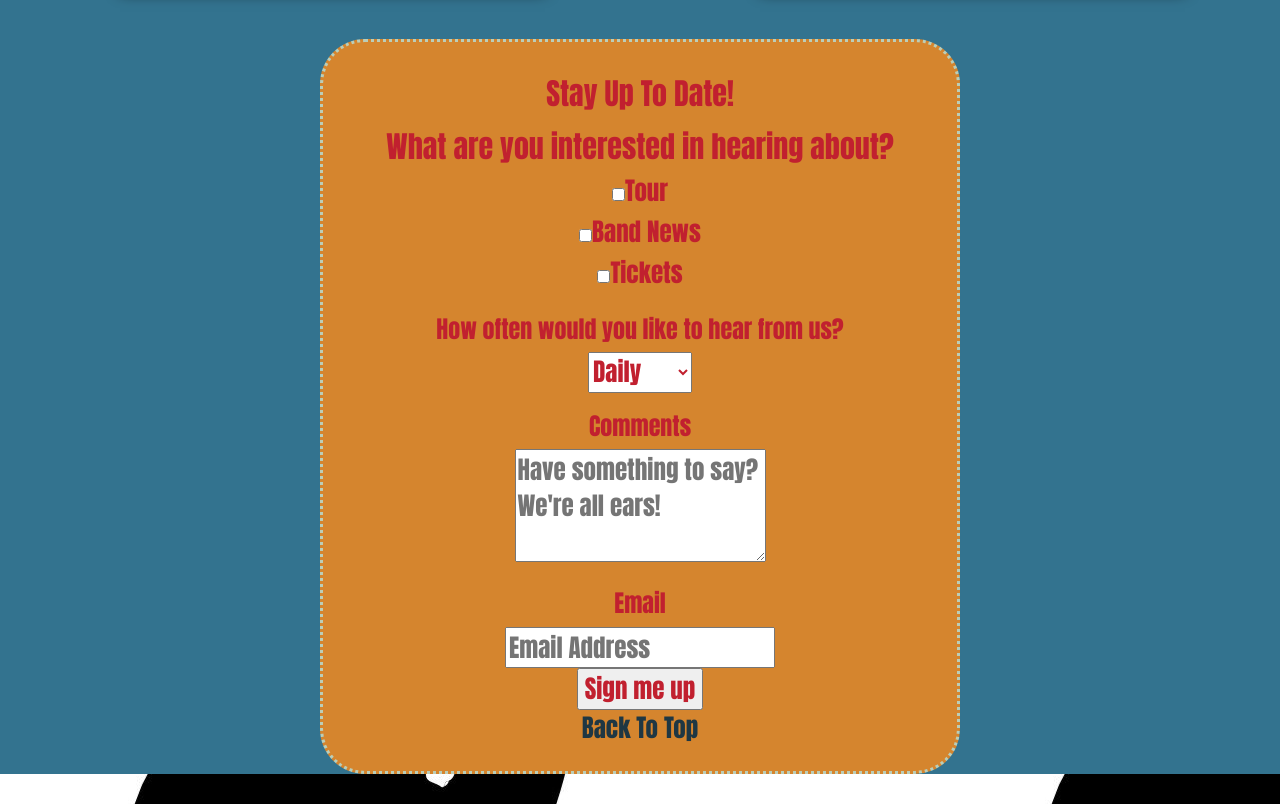
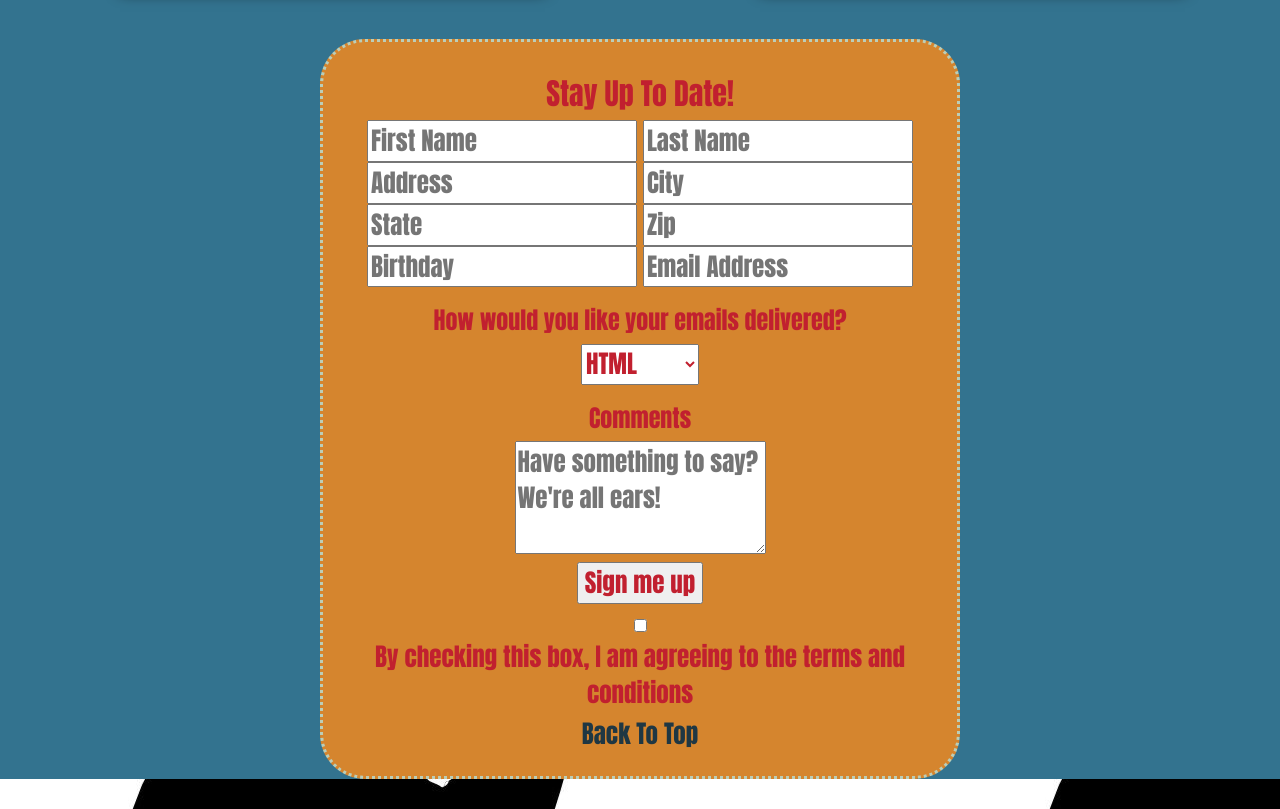
Before and after one commit to jaredpisanoweb/The-Wonder-Years, a plain HTML site: page index.html in a window 1280 px wide. Shown: the part 2840-3649 px from the top of the page. Drawn offline with Linux system fonts and the light colour scheme; files that its build step writes are made by us from their sources; files whose address does not match are found by name.

Commit message:
edited form to meet standards

```diff
--- a/index.html
+++ b/index.html
@@ -169,32 +169,37 @@
 <form id="signup" method="post" action="#">
 
 			<h2 id="SignUp">Stay Up To Date!</h2>
-			<h2>What are you interested in hearing about?</h2>
+			<input id="firstName" type="text" placeholder="First Name">
+
+			<input type="text" placeholder="Last Name">
+
+			<input type="text" placeholder="Address">
+
+			<input type="text" placeholder="City">
+
+			<input type="text" placeholder="State">
+
+			<input type="text" placeholder="Zip">
+
+			<input type="text" placeholder="Birthday">
+
+			<input id="email" type="text" placeholder="Email Address"><br>
+
+		<fieldset>
+				<h3>How would you like your emails delivered?</h3>
+				<select id="frequency">
+					<option value="daily">HTML</option>
+					<option value="weekly">Plain Text</option>
+				</select>
+				<br>
+					<h3>Comments</h3>
+				<textarea name="requests" rows="3" placeholder="Have something to say? We're all ears!"></textarea><br>
 
 
-			<input id="cat-d" type="checkbox" name="Tour"><label for="cat-d">Tour</label>
-			<br>
-			<input id="cat-h" type="checkbox" name="Band News"><label for="cat-h">Band News</label>
-			<br>
-			<input id="cat-j" type="checkbox" name="Tickets"><label for="cat-j">Tickets</label>
-			<br>
+			<input type="submit" value="Sign me up"><br>
 
-			<fieldset>
 
-				<h3>How often would you like to hear from us?</h3>
-				<select id="frequency">
-					<option value="daily">Daily</option>
-					<option value="weekly">Weekly</option>
-					<option value="monthly">Monthly</option>
-				</select>
-				<br>
-
-				<h3>Comments</h3>
-				<textarea name="requests" rows="3" placeholder="Have something to say? We're all ears!"></textarea>
-					<h3>Email</h3>
-			<input id="email" type="text" placeholder="Email Address"><br>
-
-			<input type="submit" value="Sign me up"><br>
+			<input id="cat-d" type="checkbox" name="Tour"><label for="cat-d">By checking this box, I am agreeing to the terms and conditions</label><br>
 
 			<a href="#top">Back To Top</a>
 
```
